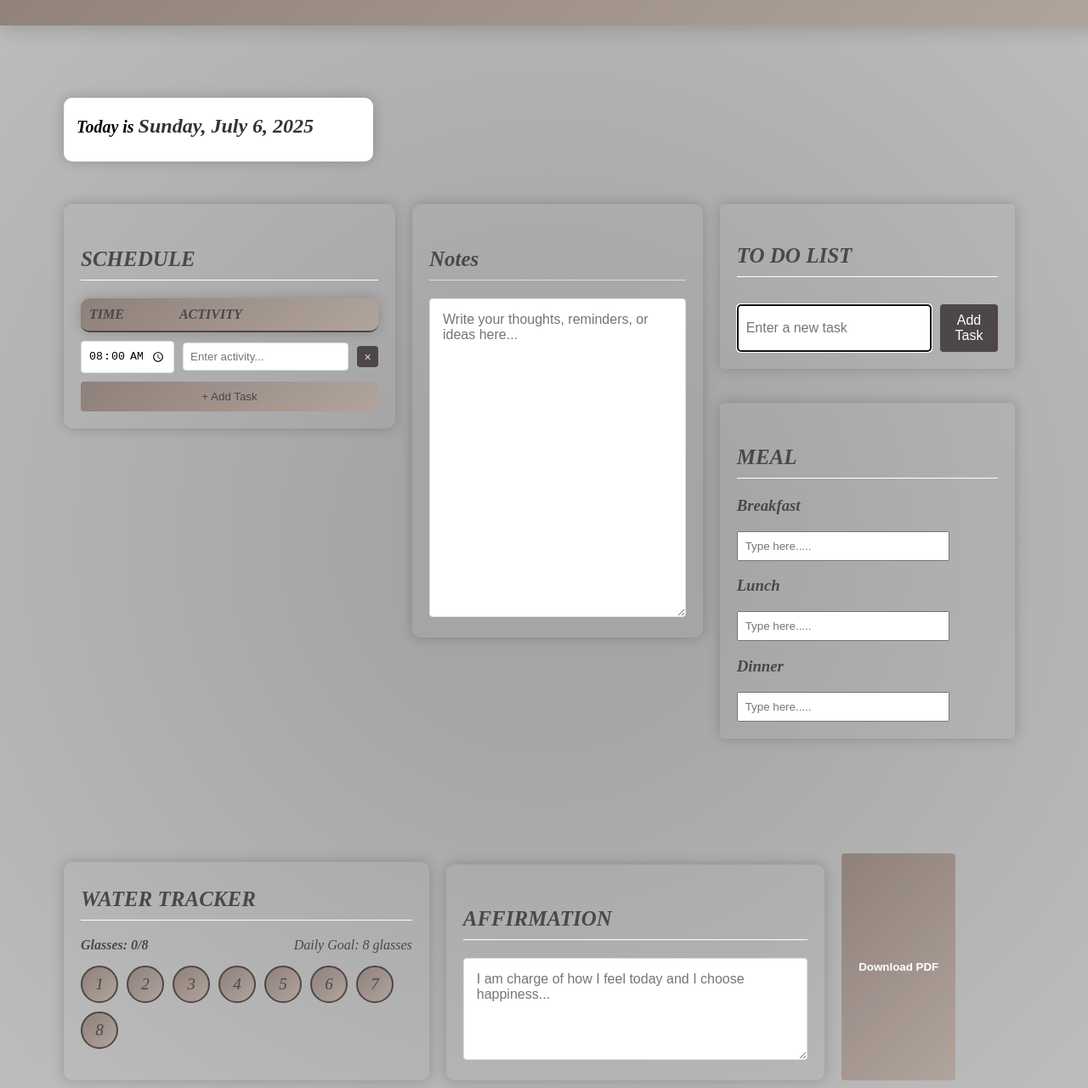
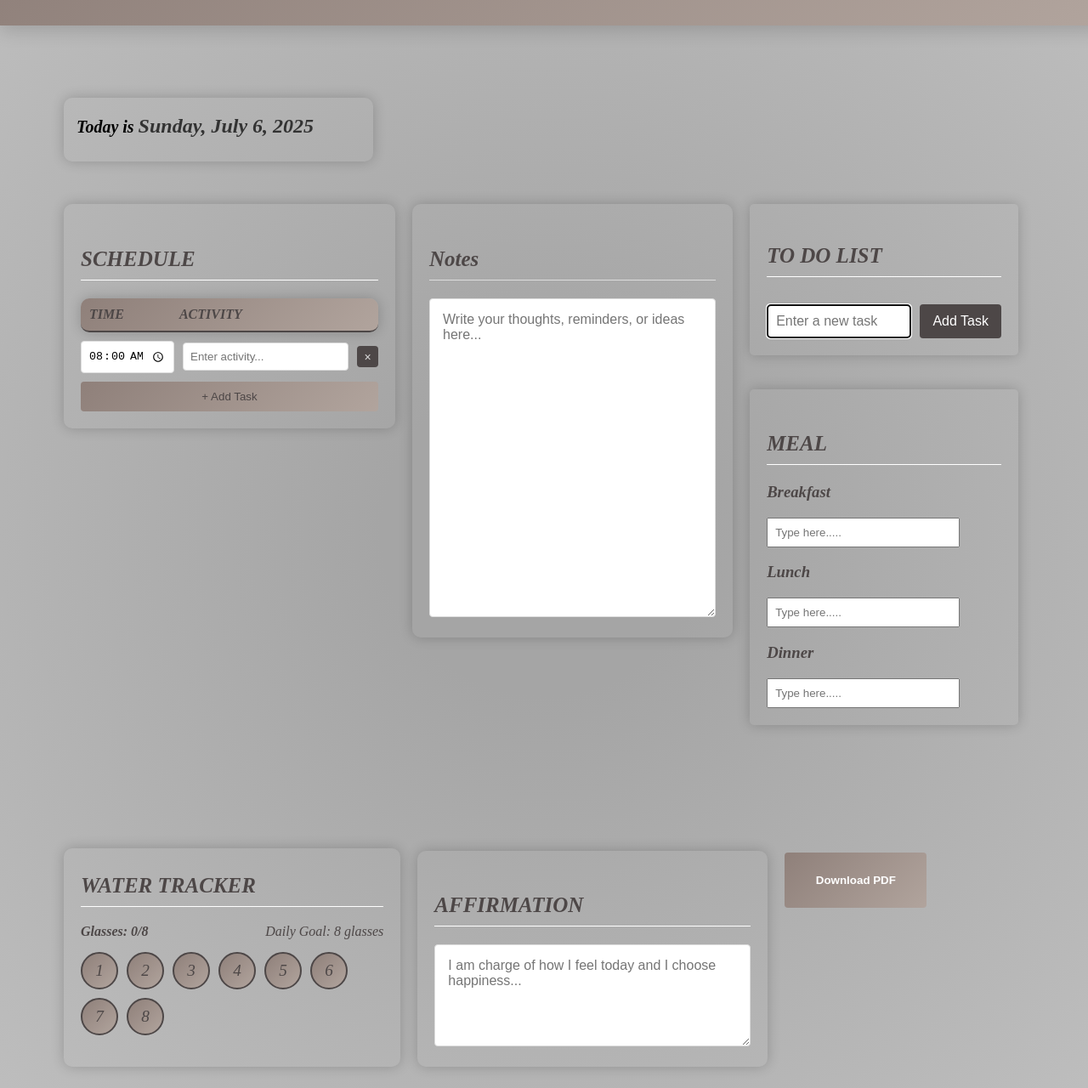
Before and after one commit to Javeria-Javaid/The-Planner-, a website built with webpack: page daily_planner.html in a window 1280 px wide. Shown: the part 80-1360 px from the top of the page at 85% size. Built offline with nearby package versions, Linux system fonts and the light colour scheme.

Commit message:
daily planner updated

```diff
--- a/daily_planner.css
+++ b/daily_planner.css
@@ -84,7 +84,7 @@ body {
 
 }
 .date_container{
-  background: white;
+  //background: white;
   padding: 20px 15px 10px 15px;
   border-radius: 10px;
   box-shadow: 0 0 15px rgba(0, 0, 0, 0.2);
@@ -248,6 +248,7 @@ h3{
   font-size: 16px;
   border: 1px solid #ddd;
   border-radius: 4px;
+  width: 10%;
 }
 #add-btn {
   padding: 10px 15px;
@@ -354,7 +355,7 @@ h3{
   border-radius: 10px;
   box-shadow: 0 0 15px rgba(0, 0, 0, 0.2);
   color: #4d4747;
-width: 35%;
+  width: 32%;
 
 }
 
@@ -456,6 +457,9 @@ width: 35%;
   font-weight: bold;
   transition: all 0.3s;
   margin-right: 10px;
+  width: 15%;
+  height: 65px;
+  margin-top: 25px;
 }
 
 .save-btn:hover {
@@ -468,5 +472,5 @@ width: 35%;
   gap: 20px;
 }
 .affirmation-container{
-  width: 40%;
+  width: 37%;
 }
```
